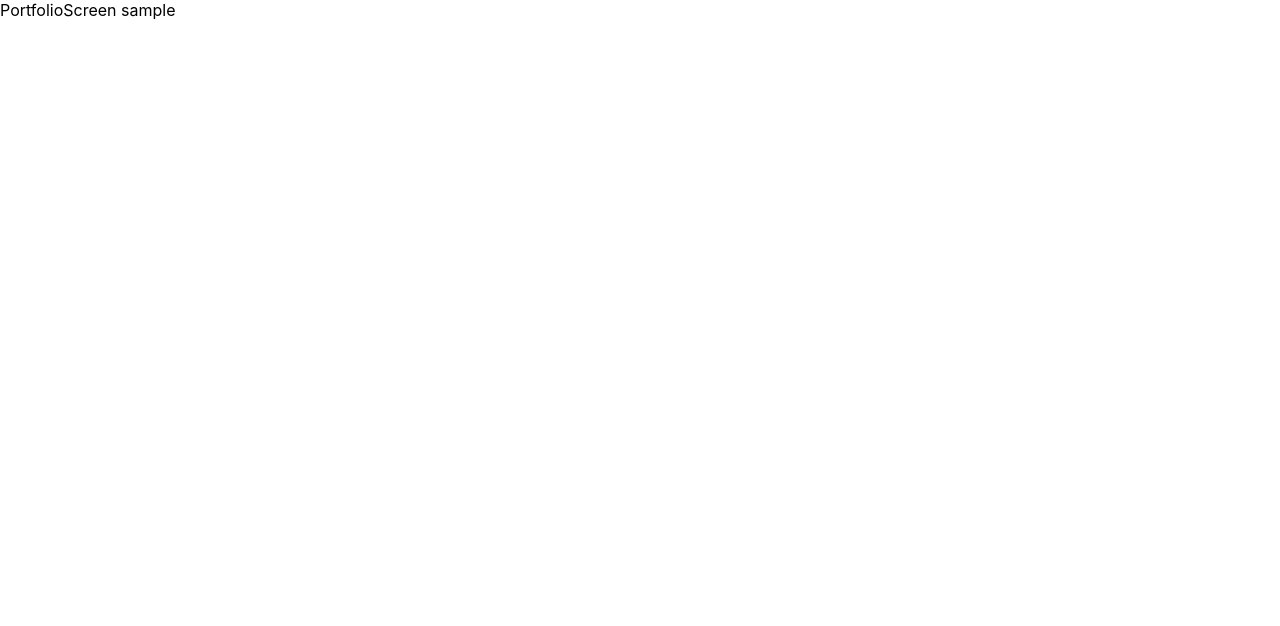
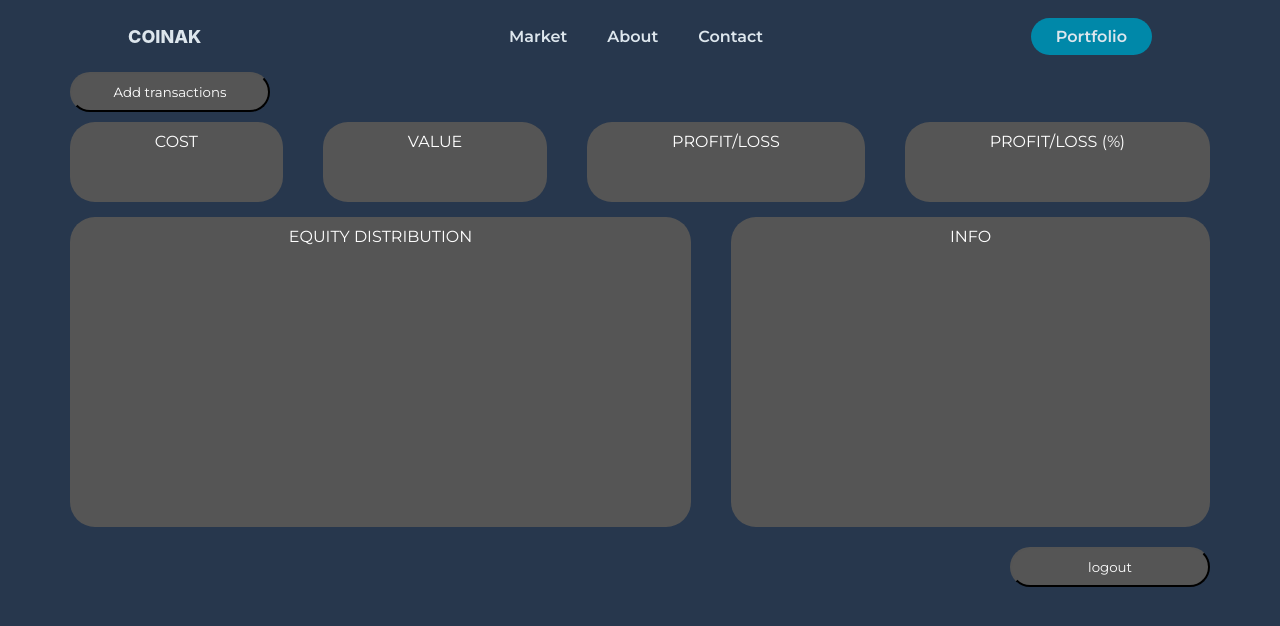
Before and after one commit to jerstnd/coinak, a React (Create React App) app: page /portfolio in a window 1280 px wide. Shown: the top 626 px of the page. Built offline with nearby package versions, Linux system fonts and the light colour scheme; sample sign-in values are in the browser's storage.

Commit message:
make portfolio base screen

```diff
--- a/src/App.css
+++ b/src/App.css
@@ -312,3 +312,106 @@ label {
 .btn-back-login:hover {
   box-shadow: 0px 1px 18px #24c64f;
 }
+
+.portfolio{
+  height: 100vh;
+  background-color: var(--color-one);
+}
+
+.add-trans {
+  font-family: 'Montserrat';
+  color: white;
+  background-color: #555;
+  height: 40px;
+  width: 200px;
+  margin-left: 70px ;
+  border-radius: 20px;
+}
+
+.portfolio-top{
+  margin-top: 10px;
+  padding-left: 50px;
+  padding-right: 50px;
+  text-align: center;
+  display: grid;
+  grid-template-columns: auto auto auto auto;
+}
+
+.portfolio-bot{
+  margin-top: 10px;
+  padding-left: 50px;
+  padding-right: 50px;
+  text-align: center;
+  display: grid;
+  grid-template-columns: auto auto;
+}
+
+.portofolio-box{
+  font-family: 'Montserrat';
+  color: white;
+  background-color: #555;
+  margin: 0 20px 5px 20px;
+  padding-top: 10px;
+  height: 70px;
+  border-radius: 25px;
+}
+
+.portfolio-boxbot{
+  font-family: 'Montserrat';
+  color: white;
+  background-color: #555;
+  margin: 0 20px 20px 20px;
+  padding-top: 10px;
+  height: 300px;
+  border-radius: 25px;
+}
+
+.logout {
+  font-family: 'Montserrat';
+  color: white;
+  background-color: #555;
+  height: 40px;
+  width: 200px;
+  border-radius: 20px;
+  position: absolute;
+  right: 70px;
+}
+
+.popup-box {
+  position: fixed;
+  background: #00000050;
+  width: 100%;
+  height: 100vh;
+  top: 0;
+  left: 0;
+}
+
+.trans-box {
+  position: relative;
+  width: 70%;
+  margin: 0 auto;
+  height: auto;
+  max-height: 70vh;
+  margin-top: calc(100vh - 85vh - 20px);
+  background: #fff;
+  border-radius: 4px;
+  padding: 20px;
+  border: 1px solid #999;
+  overflow: auto;
+}
+
+.close-icon {
+  content: 'x';
+  cursor: pointer;
+  position: fixed;
+  right: calc(15% - 30px);
+  top: calc(100vh - 85vh - 33px);
+  background: #ededed;
+  width: 25px;
+  height: 25px;
+  border-radius: 50%;
+  line-height: 20px;
+  text-align: center;
+  border: 1px solid #999;
+  font-size: 20px;
+}
--- a/src/App.js
+++ b/src/App.js
@@ -6,6 +6,7 @@ import HomeScreen from './Screens/HomeScreen';
 import LoginScreen from './Screens/LoginScreen';
 import RegisterScreen from './Screens/RegisterScreen'
 import PortfolioScreen from './Screens/PortfolioScreen'
+import PrivateRoutes from './util/PrivateRoutes'
 
 function App() {
   return (
@@ -15,7 +16,10 @@ function App() {
         <Route path='/' element={<HomeScreen />} />
         <Route path='/login' element={<LoginScreen />} />
         <Route path='/register' element={<RegisterScreen />} />
-        <Route path='/portfolio' element={<PortfolioScreen />} />
+        <Route path='/portfolio' element={
+            <PrivateRoutes>
+              <PortfolioScreen />
+            </PrivateRoutes>} />
       </Routes>
       </AuthProvider>
     </Router>
--- /dev/null
+++ b/src/Components/AddTransaction.js
@@ -0,0 +1,17 @@
+import React from 'react'
+
+function AddTransaction({props}) {
+
+  return (
+    <div>
+        <div className="popup-box">
+            <div className="trans-box">
+                <span className="close-icon" onClick={props}>x</span>
+                <p>test</p>
+            </div>
+        </div>
+    </div>
+  )
+}
+
+export default AddTransaction
--- a/src/Components/Navbar.js
+++ b/src/Components/Navbar.js
@@ -1,10 +1,13 @@
-import React from 'react'
+import React, {useContext} from 'react'
 import {Link} from 'react-router-dom'
+import AuthContext from '../context/AuthContext'
 
 function Navbar() {
+    let {user} = useContext(AuthContext)
+
   return (
       <header>
-            <div className='logo'><a href='#'>COINAK</a></div>
+            <div className='logo'><Link to={'/'} style={{ textDecoration: 'none' }}>COINAK</Link></div>
             <nav>
                 <ul class="nav__links">
                     <li><a href="#">Market</a></li>
@@ -12,7 +15,7 @@ function Navbar() {
                     <li><a href="#">Contact</a></li>
                 </ul>
             </nav>
-            <Link to={'/login'} style={{ textDecoration: 'none' }}><a class="cta" href="#">Join</a></Link>
+            {user ? <Link to={'/portfolio'} style={{ textDecoration: 'none' }}><a className="cta" href="#">Portfolio</a></Link>:<Link to={'/login'} style={{ textDecoration: 'none' }}><a className="cta" href="#">Join</a></Link>}
         </header>
   )
 }
--- a/src/Screens/LoginScreen.js
+++ b/src/Screens/LoginScreen.js
@@ -1,5 +1,5 @@
 import React, {useContext} from 'react'
-import {Link, redirect} from 'react-router-dom'
+import {Link} from 'react-router-dom'
 import AuthContext from '../context/AuthContext'
 
 function LoginScreen() {
--- a/src/Screens/PortfolioScreen.js
+++ b/src/Screens/PortfolioScreen.js
@@ -1,11 +1,39 @@
-import React, {useContext} from 'react'
+import React, {useContext, useState} from 'react'
+import  Navbar  from '../Components/Navbar'
 import AuthContext from '../context/AuthContext'
 
+import AddTransaction from '../Components/AddTransaction'
+
 function PortfolioScreen() {
-  let {user} = useContext(AuthContext)
+
+  let {logoutUser} = useContext(AuthContext)
+
+  const [isOpen, setIsOpen] = useState(false);
+
+  const togglePopup = () => {
+    setIsOpen(!isOpen);
+  }
+
   return (
-    <div>
-    {user ? (<div>PortfolioScreen {user.username}</div>) : (<div>login required</div>)}
+    <div className='portfolio'>
+      <Navbar />
+      <button className='add-trans' onClick={togglePopup}>Add transactions</button>
+      {isOpen && <AddTransaction handleClose={togglePopup} /> }
+
+      <div className='portfolio-top'>
+        <div className='portofolio-box'>COST</div>
+        <div className='portofolio-box'>VALUE</div>
+        <div className='portofolio-box'>PROFIT/LOSS</div>
+        <div className='portofolio-box'>PROFIT/LOSS (%)</div>
+      </div>
+
+      <div className='portfolio-bot'>
+        <div className='portfolio-boxbot'>EQUITY DISTRIBUTION</div>
+        <div className='portfolio-boxbot'>INFO</div>
+      </div>
+
+      <button className='logout' onClick={logoutUser}>logout</button>
+
     </div>
   )
 }
--- a/src/Screens/RegisterScreen.js
+++ b/src/Screens/RegisterScreen.js
@@ -13,9 +13,9 @@ function RegisterScreen() {
       </div>
       <form method="post" className="form">
         <label for="user-email" style={{paddingTop:"13px"}}>
-            &nbsp;Email
+            &nbsp;Username
           </label>
-        <input id="user-email" className="form-content" type="email" name="email" autocomplete="on" required />
+        <input id="user-email" className="form-content" type="username" name="username" autocomplete="on" required />
         <div className="form-border"></div>
         <label for="user-password" style={{paddingTop:"22px"}}>&nbsp;Password
           </label>
--- a/src/context/AuthContext.js
+++ b/src/context/AuthContext.js
@@ -11,6 +11,8 @@ export const AuthProvider = ({children}) => {
 
     let[authToken, setAuthToken] = useState(() => localStorage.getItem('authToken') ? JSON.parse(localStorage.getItem('authToken')) : null);
     let[user, setUser] = useState(() =>localStorage.getItem('authToken') ? jwt_decode(localStorage.getItem('authToken')) : null);
+    let[loading, setLoading] = useState(true)
+
 
     const navigate = useNavigate()
 
@@ -42,11 +44,44 @@ export const AuthProvider = ({children}) => {
         navigate('/login')
     }
 
+    let updateToken = async (e) => {
+        console.log('UpdateToken called')
+        let response = await fetch('http://127.0.0.1:8000/api/token/refresh/', {
+            method: 'POST',
+            headers:{
+                'Content-Type':'application/json'
+            },
+            body:JSON.stringify({'refresh': authToken.refresh})
+        })
+        let data = await response.json()
+
+        if (response.status === 200){
+            setAuthToken(data)
+            setUser(jwt_decode(data.access))
+            localStorage.setItem('authToken', JSON.stringify(data))
+        } else {
+            logoutUser()
+        }
+    }
+
     let contextData = {
         user:user,
         loginUser:loginUser,
         logoutUser:logoutUser,
     }
+
+    useEffect(()=> {
+
+        let fourMinutes = 1000 * 60 * 4
+        let interval = setInterval(() =>{
+            if(authToken){
+                updateToken()
+            }
+        }, fourMinutes)
+        return () => clearInterval(interval)
+
+    }, [authToken, loading])
+
 
     return(
         <AuthContext.Provider value={contextData}>
--- /dev/null
+++ b/src/util/PrivateRoutes.js
@@ -0,0 +1,16 @@
+import React, {useContext} from 'react'
+import {Navigate} from 'react-router-dom'
+import AuthContext from '../context/AuthContext'
+
+const PrivateRoutes = ({ children }) => {
+
+    let {user} = useContext(AuthContext)
+
+    if (!user) {
+      return <Navigate to="/login" replace />;
+    }
+
+    return children;
+  };
+
+export default PrivateRoutes
```
